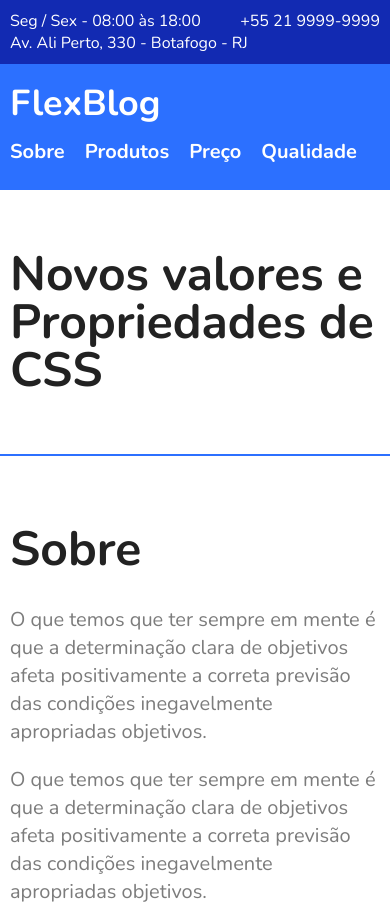
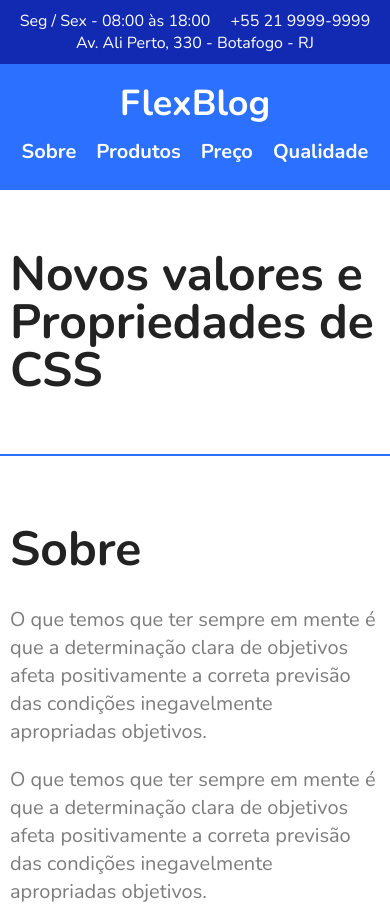
Before and after one commit to Diicamp/FlexBlog, a plain HTML site: page index.html in a window 390 px wide. Shown: the top 909 px of the page. Drawn offline with nearby package versions, Linux system fonts and the light colour scheme.

Commit message:
atualização do responsivo

```diff
--- a/css/style.css
+++ b/css/style.css
@@ -385,3 +385,11 @@ img {
     order: -1;
   }
 }
+
+@media (max-width: 425px) {
+  .menu, .superinfo {
+    justify-content: center;
+  }
+
+
+}
```
